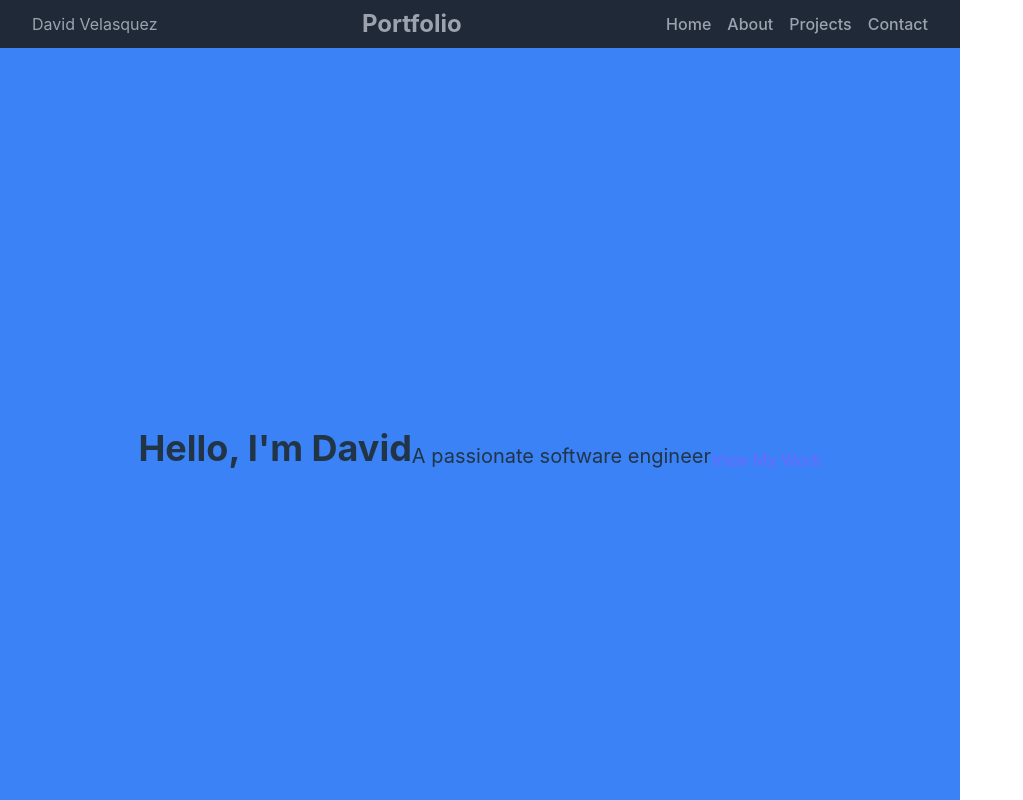
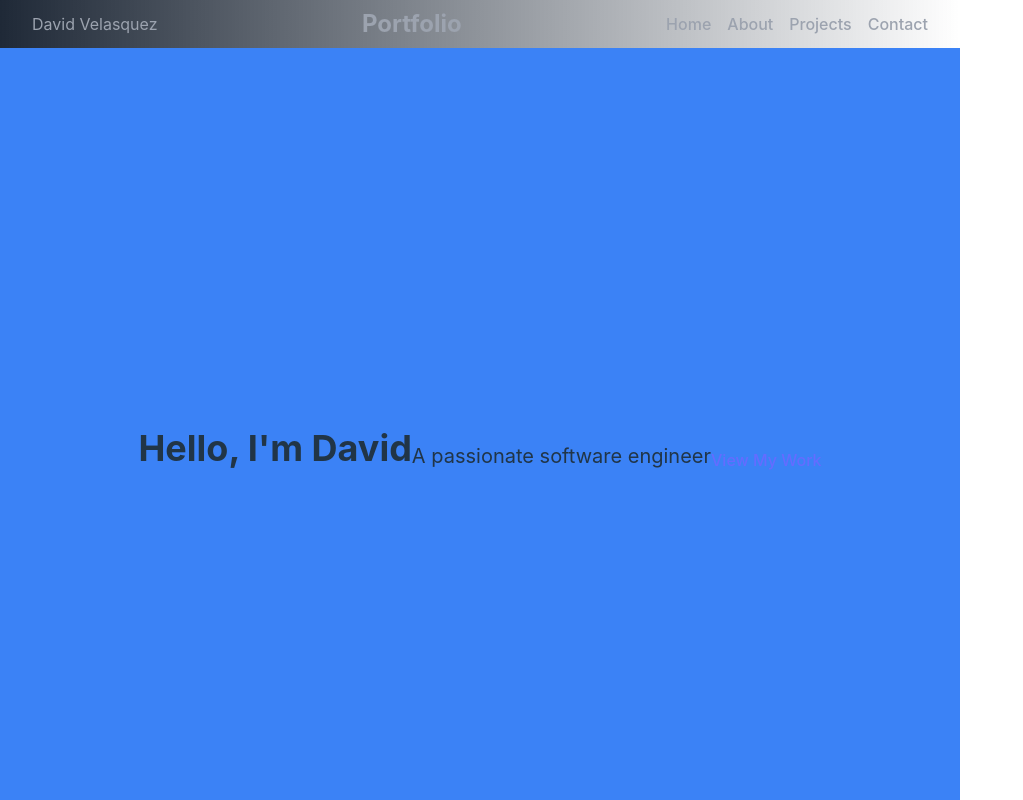
Before and after one commit to davidxv15/Portfolio-2, a React (Vite) app: page / in a window 1280 px wide. Shown: the top 800 px of the page, without its empty margins (0-1023 px from the left). Built offline with nearby package versions, Linux system fonts and the light colour scheme.

Commit message:
Navbar: bg-gradient

```diff
--- a/src/components/Navbar.tsx
+++ b/src/components/Navbar.tsx
@@ -5,7 +5,7 @@ const Navbar: React.FC = () => {
   const [isOpen, setIsOpen] = useState(false);
 
   return (
-    <nav className="bg-gray-800 text-white">
+    <nav className="bg-gradient-to-r from-gray-800 to-transparent text-white">
       <div className="max-w-7xl mx-auto px-4 sm:px-6 lg:px-8">
         <div className="text-gray-400 flex items-center justify-between h-12">
           David Velasquez
```
